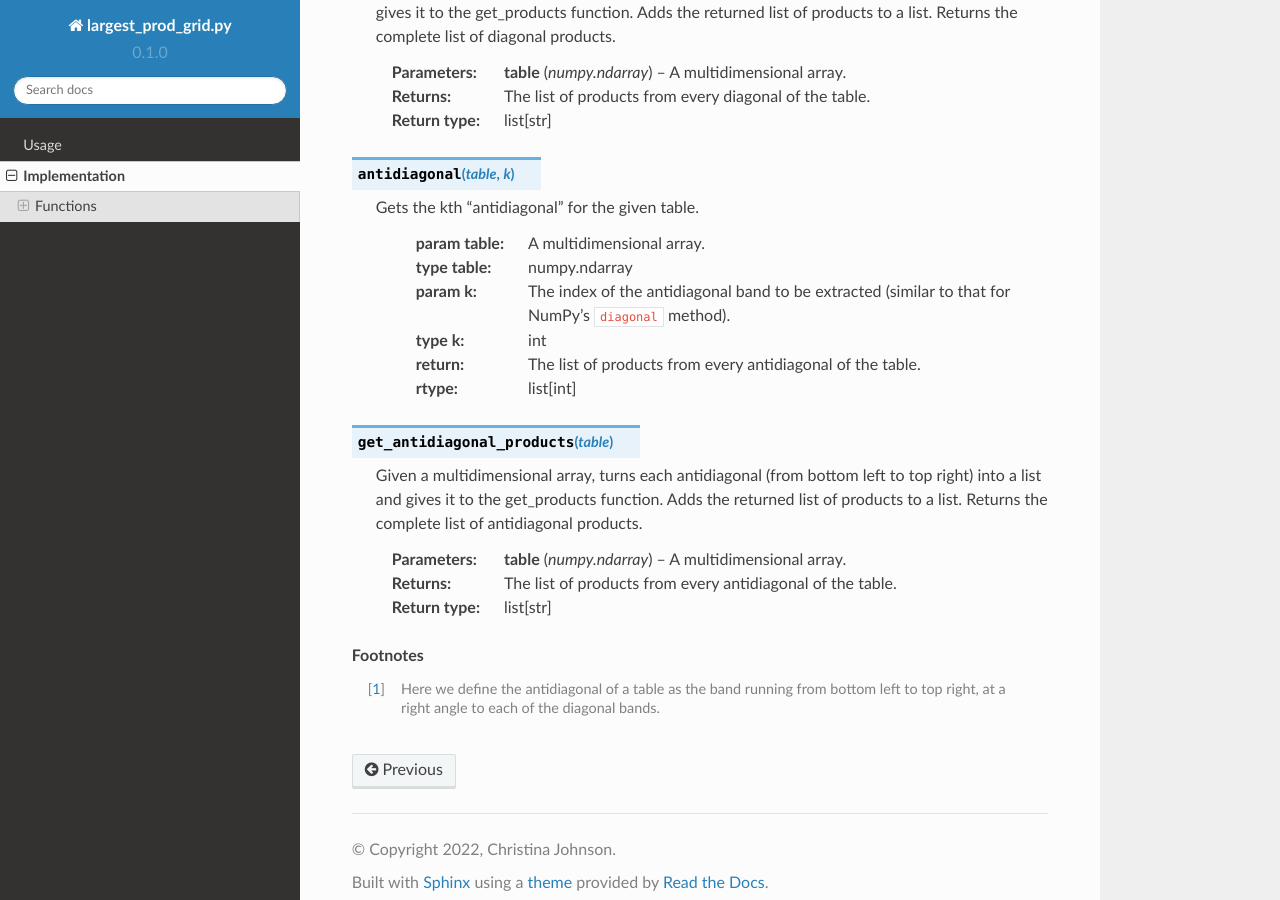
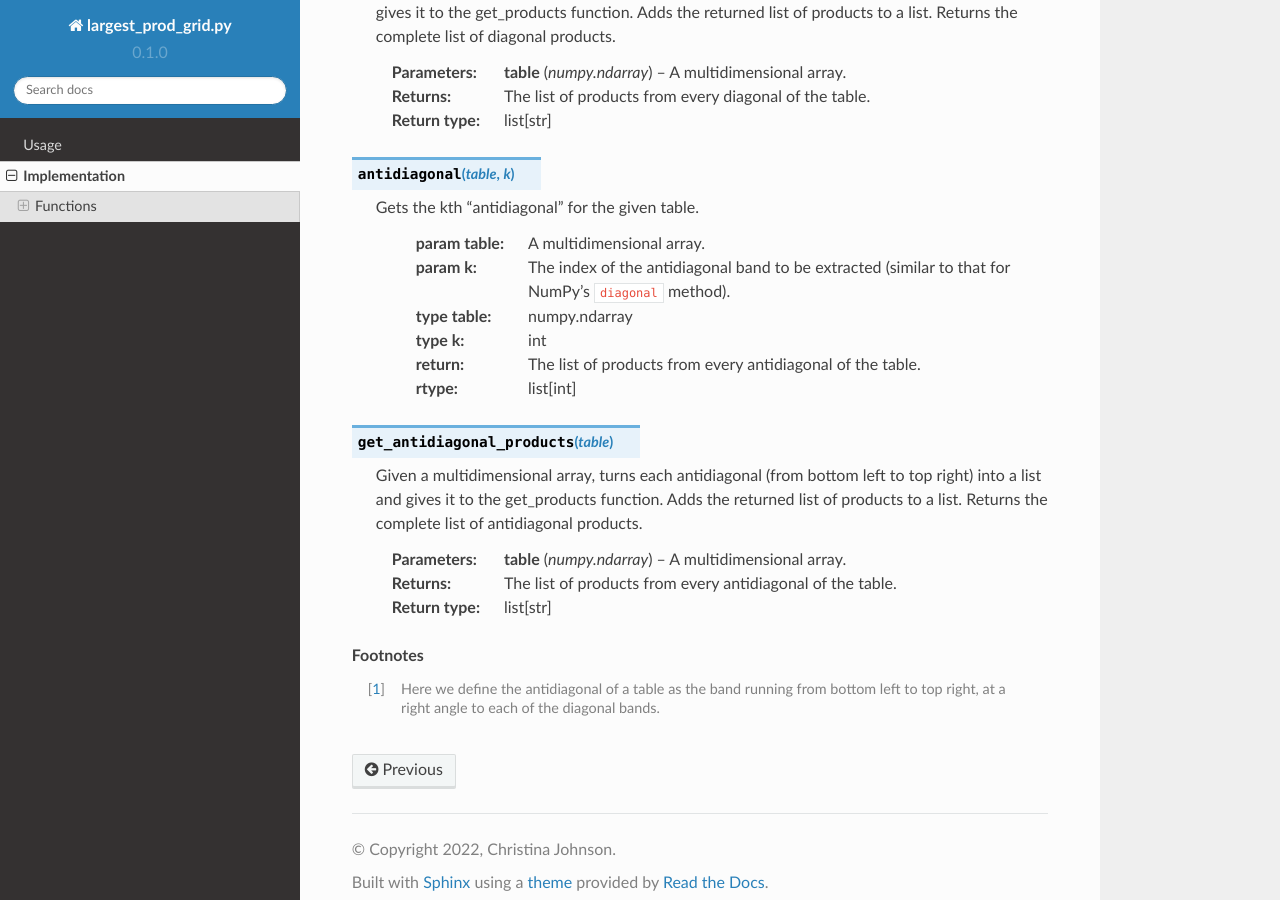
Before and after one commit to XtinaJohnson/largest_prod_grid_docs, a Sphinx documentation site: the page built from docs/source/impl.rst, in a window 1280 px wide and 900 px high, scrolled down 1374 px. Built offline with Sphinx 7.4.7 and the Read the Docs theme 2.0.0, drawn with Linux system fonts in a browser that asks for light colours.

```diff
--- a/docs/source/impl.rst
+++ b/docs/source/impl.rst
@@ -58,8 +58,8 @@ Functions
   Gets the kth "antidiagonal" for the given table.
 
    :param table: A multidimensional array.
+   :param k: The index of the antidiagonal band to be extracted (similar to that for NumPy's ``diagonal`` method).
    :type table: numpy.ndarray
-   :param k: The index of the antidiagonal band to be extracted (similar to that for NumPy's ``diagonal`` method).
    :type k: int
    :return: The list of products from every antidiagonal of the table.
    :rtype: list[int]
```
